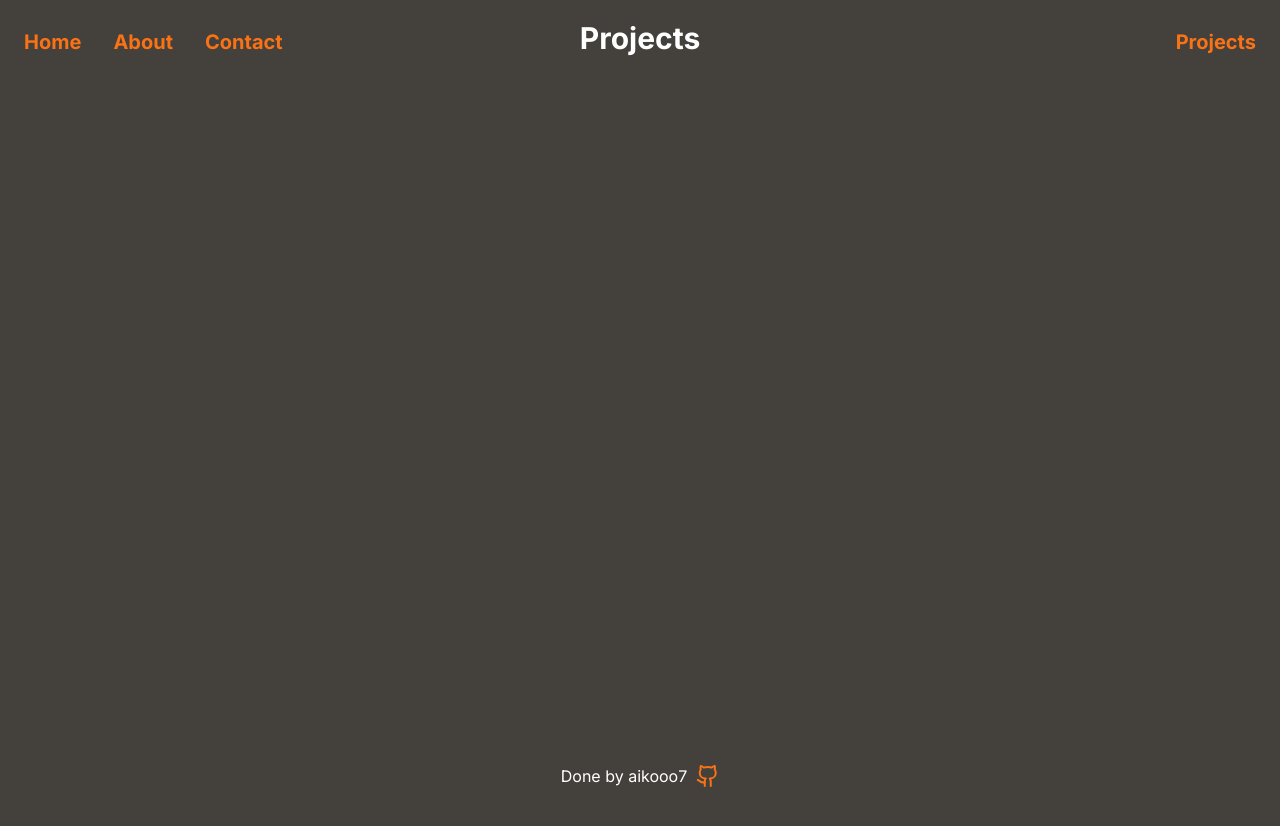
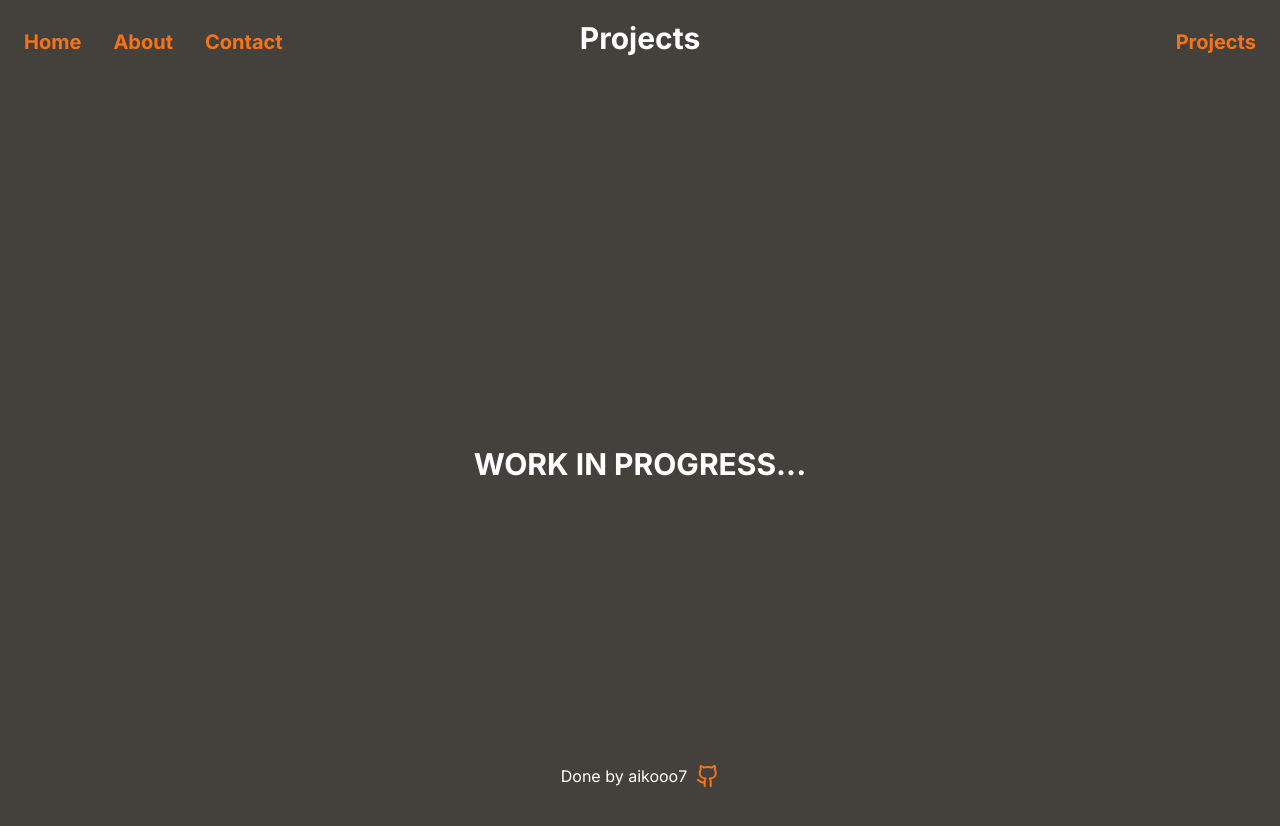
Before and after one commit to aikooo7/portfolio, a Next.js app: page /projects in a window 1280 px wide. Shown: the top 826 px of the page. Built offline with nearby package versions, Linux system fonts and the light colour scheme.

Commit message:
impr: make the projects route have a indication that it is work in progress

```diff
--- a/src/app/projects/page.tsx
+++ b/src/app/projects/page.tsx
@@ -4,6 +4,12 @@ export default function Projects() {
   return (
     <main>
       <CenteredTitle>Projects</CenteredTitle>
+
+      <div className="w-screen h-screen flex items-center items-center justify-center">
+        <div className="mx-auto w-1/2 text-center">
+          <h1 className="text-3xl font-bold">WORK IN PROGRESS...</h1>
+        </div>
+      </div>
     </main>
   );
 }
```
